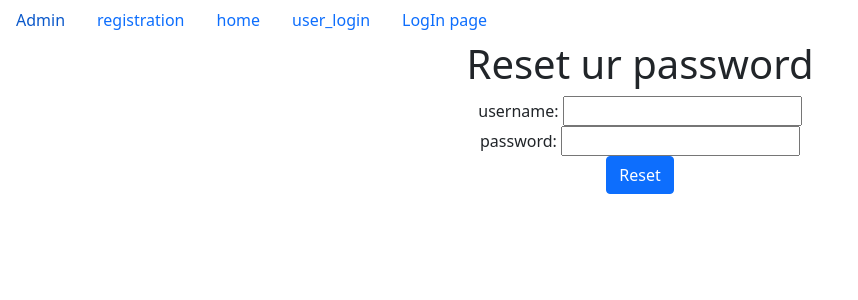
After one commit to manojkumarchowdary9866/registrations, a Django app: page /forgot_password/ in a window 1280 px wide. The commit adds this page. Shown: the top 300 px of the page, without its empty margins (0-858 px from the left). Run offline with Django 4.2, Linux system fonts and the light colour scheme.

Commit message:
first commit

```diff
--- a/app/models.py
+++ b/app/models.py
@@ -9,4 +9,4 @@ class Profile(models.Model):
     profile_pic=models.ImageField()
 
     def __str__(self):
-        return self.user
+        return self.address
--- a/app/views.py
+++ b/app/views.py
@@ -6,7 +6,8 @@ from django.shortcuts import render
 # Create your views here.
 from app.forms import *
 from django.core.mail import send_mail
-from django.contrib.auth import authenticate,login
+from django.contrib.auth import authenticate,login,logout
+from django.contrib.auth.decorators import login_required
 def home(request):
     if request.session.get('username'):
         username=request.session.get('username')
@@ -32,7 +33,7 @@ def registration(request):
             p.save()
             send_mail('Registration',
                         'Successfull registration',
-                        'harshadvali1431@gmail.com',
+                        'gade.manojkc@gmail.com',
                         [u.email],fail_silently=False)
             return HttpResponse('registarion is successfull')
     return render(request,'registration.html',d)
@@ -47,3 +48,39 @@ def user_login(request):
             request.session['username']=username
             return HttpResponseRedirect(reverse('home'))
     return render(request,'user_login.html')
+@login_required
+def user_logout(request):
+    logout(request)
+    return HttpResponseRedirect(reverse('home'))
+
+@login_required
+def profile(request):
+    username=request.session['username']
+    user=User.objects.get(username=username)
+    profile=Profile.objects.get(user=user)
+
+    return render(request,'profile.html',context={'user':user,'profile':profile})
+
+@login_required
+def change_password(request):
+    if request.method=='POST':
+        username=request.session['username']
+        password=request.POST['password']
+        user=User.objects.get(username=username)
+        user.set_password(password)
+        user.save()
+        return HttpResponse('password is changed successfully')
+    return render(request,'change_password.html')
+
+
+def forgot_password(request):
+    if request.method=='POST':
+        username=request.POST['username']
+        password=request.POST['password']
+        user=User.objects.filter(username=username)
+        if user:
+            user[0].set_password(password)
+            return HttpResponse('reset of password done Successfully')
+        else:
+            return HttpResponse('please eneter correct user')
+    return render(request,'forgot_password.html')
--- a/project1/settings.py
+++ b/project1/settings.py
@@ -128,3 +128,9 @@ MEDIA_ROOT=MEDIA_DIR
 # https://docs.djangoproject.com/en/4.0/ref/settings/#default-auto-field
 
 DEFAULT_AUTO_FIELD = 'django.db.models.BigAutoField'
+EMAIL_HOST='smtp.gmail.com'
+EMAIL_HOST_USER='gade.manojkc@gmail.com'
+EMAIL_HOST_PASSWORD='Manoj9866@'
+EMAIL_PORT=465
+EMAIL_USE_SSL=True
+EMIAL_USE_TLS=False
--- a/project1/urls.py
+++ b/project1/urls.py
@@ -23,6 +23,10 @@ urlpatterns = [
     path('registration/',registration,name='registration'),
     path('home/',home,name='home'),
     path('user_login/',user_login,name='user_login'),
+    path('profile/',profile,name='profile'),
+    path('user_logout/',user_logout,name='user_logout'),
+    path('change_password/',change_password,name='change_password'),
+    path('forgot_password/',forgot_password,name='forgot_password'),
 
 
 
--- a/templates/dummy.html
+++ b/templates/dummy.html
@@ -17,7 +17,13 @@
           <a class='nav-link' href="{% url 'registration' %}">registration</a>
           <a class='nav-link' href="{% url 'home' %}">home</a>
           <a class='nav-link' href="{% url 'user_login' %}">user_login</a>
+          {% if user.is_authenticated %}
+        <a class='nav-link' href="{% url 'user_logout' %}">LogOut</a>
+        <a class='nav-link' href="{% url 'profile' %}">Profile</a>
 
+        {% else %}
+        <a class='nav-link' href="{% url 'user_login' %}">LogIn page</a>
+        {% endif %}
         </nav>
 
         {% block body_block %}
--- /dev/null
+++ b/templates/forgot_password.html
@@ -0,0 +1,23 @@
+{% extends 'dummy.html' %}
+
+{% block title %}
+    <title>Forgot password</title>
+ {% endblock %}
+
+
+ {% block body_block %}
+
+<center>
+    <h1>Reset ur password</h1>
+
+    <form method="POST">
+        {% csrf_token %}
+        username:
+        <input type="text" name="username" id="password"><br>
+        password:
+        <input type="password" name="password" id="password"><br>
+        <input type="submit" value="Reset" class='btn btn-primary'>
+    </form>
+    </center>
+
+{% endblock %}
```
Also changed, not shown: templates/change_password.html (added, +24 -0 lines), templates/profile.html (added, +18 -0 lines), templates/user_login.html (+12 -11 lines), db.sqlite3, 1 other file.
